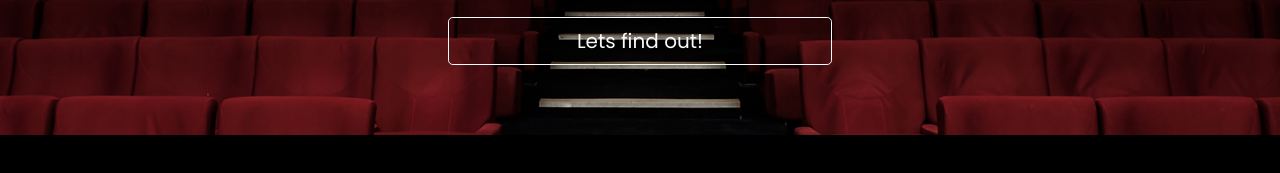
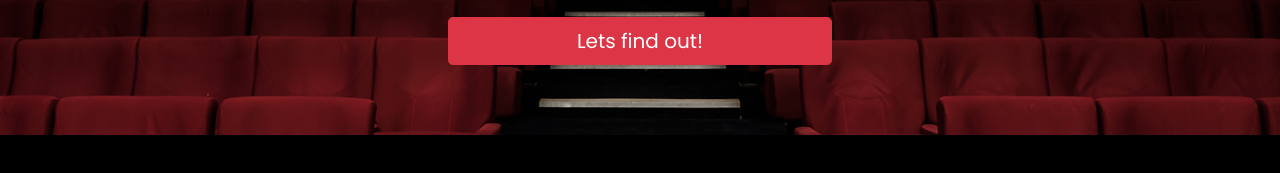
Before and after one commit to alidarab/co-stars-app, a plain HTML site: page index.html in a window 1280 px wide. Shown: the part 393-566 px from the top of the page. Drawn offline with nearby package versions, Linux system fonts and the light colour scheme.

Commit message:
update index.html

```diff
--- a/index.html
+++ b/index.html
@@ -58,7 +58,7 @@
           </div>
           <input
             type="submit"
-            class="btn btn-outline-light btn-lg btn-block"
+            class="btn btn-danger btn-lg btn-block"
             value="Lets find out!"
           />
         </form>
```
